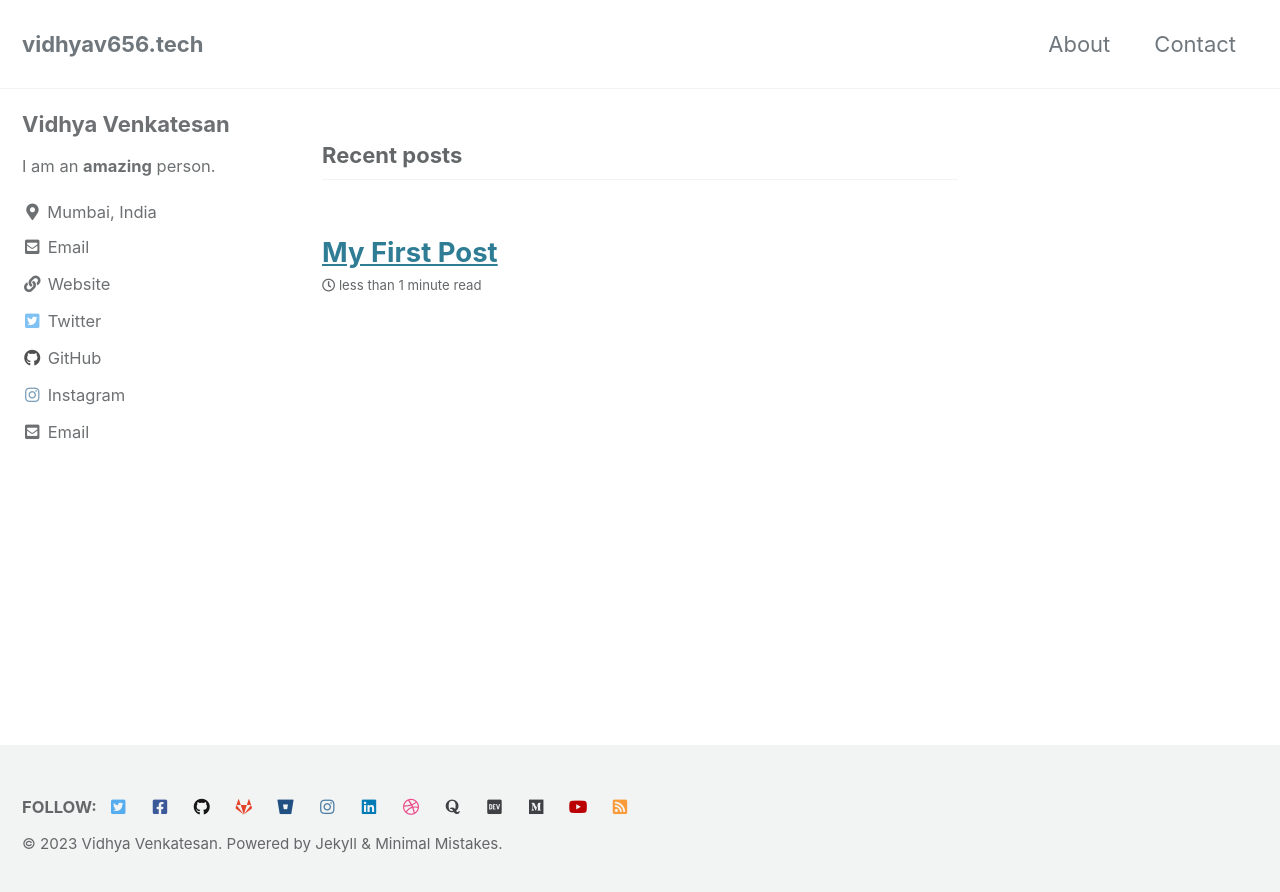
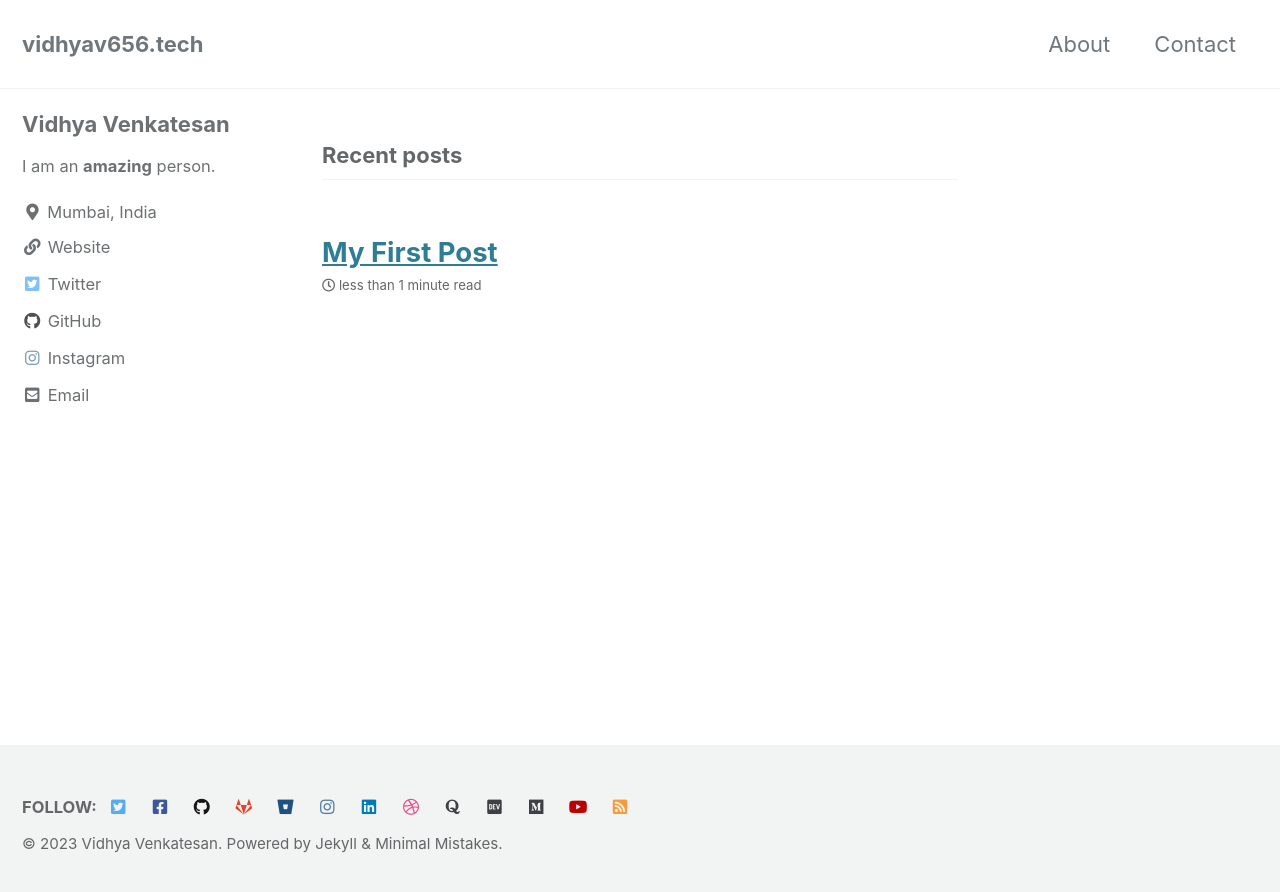
Before and after one commit to vidhyav656/vidhyav656.github.io, a Jekyll site: the page built from index.html, in a window 1280 px wide. Shown: the top 892 px of the page. Built offline with Jekyll 4.4.1, drawn with Linux system fonts in a browser that asks for light colours; cached includes are drawn as plain includes; the list of posts is cut into pages by our own code.

Commit message:
Update _config.yml
Removed duplicate email from sidebar

```diff
--- a/_config.yml
+++ b/_config.yml
@@ -104,9 +104,6 @@ author:
   location         : "Mumbai, India"
   email            : "me@vidhyav656.tech"
   links:
-    - label: "Email"
-      icon: "fas fa-fw fa-envelope-square"
-      url: "mailto:me@vidhyav656.tech"
     - label: "Website"
       icon: "fas fa-fw fa-link"
       url: "https://vidhyav656.tech"
```
